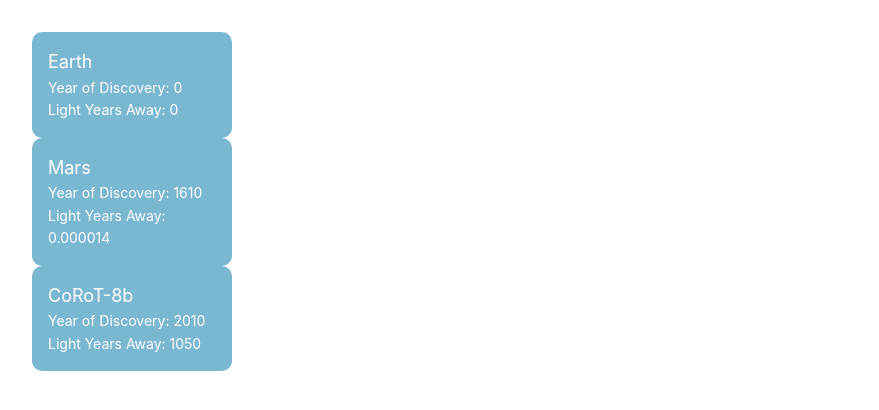
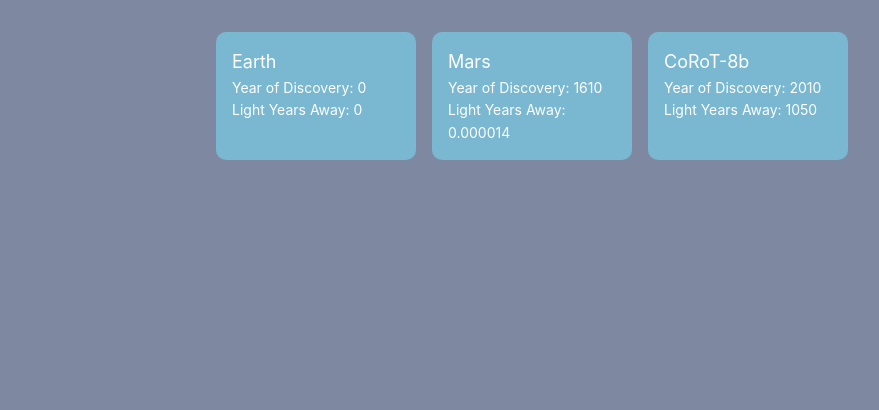
Before and after one commit to raphaeldelio/Learning-Vue-JS, a Vue app: page / in a window 1280 px wide. Shown: the top 410 px of the page, without its empty margins (0-879 px from the left). Built offline with nearby package versions, Linux system fonts and the light colour scheme.

Commit message:
Building my first page: Styling the main component

```diff
--- a/src/App.vue
+++ b/src/App.vue
@@ -1,5 +1,5 @@
 <template>
-  <div>
+  <div class="card-container">
     <PlanetCard v-for="planet in planets" :key="planet.name" :planet="planet" />
   </div>
 </template>
@@ -23,6 +23,16 @@ export default defineComponent({
 });
 </script>
 
-<style scoped>
+<style>
+body {
+  background-color: #7E88A1;
+  display: flex;
+}
 
+.card-container {
+  display: grid;
+  width: 100%;
+  grid-template-columns: 1fr 1fr 1fr 1fr;
+  gap: 16px;
+}
 </style>
```
